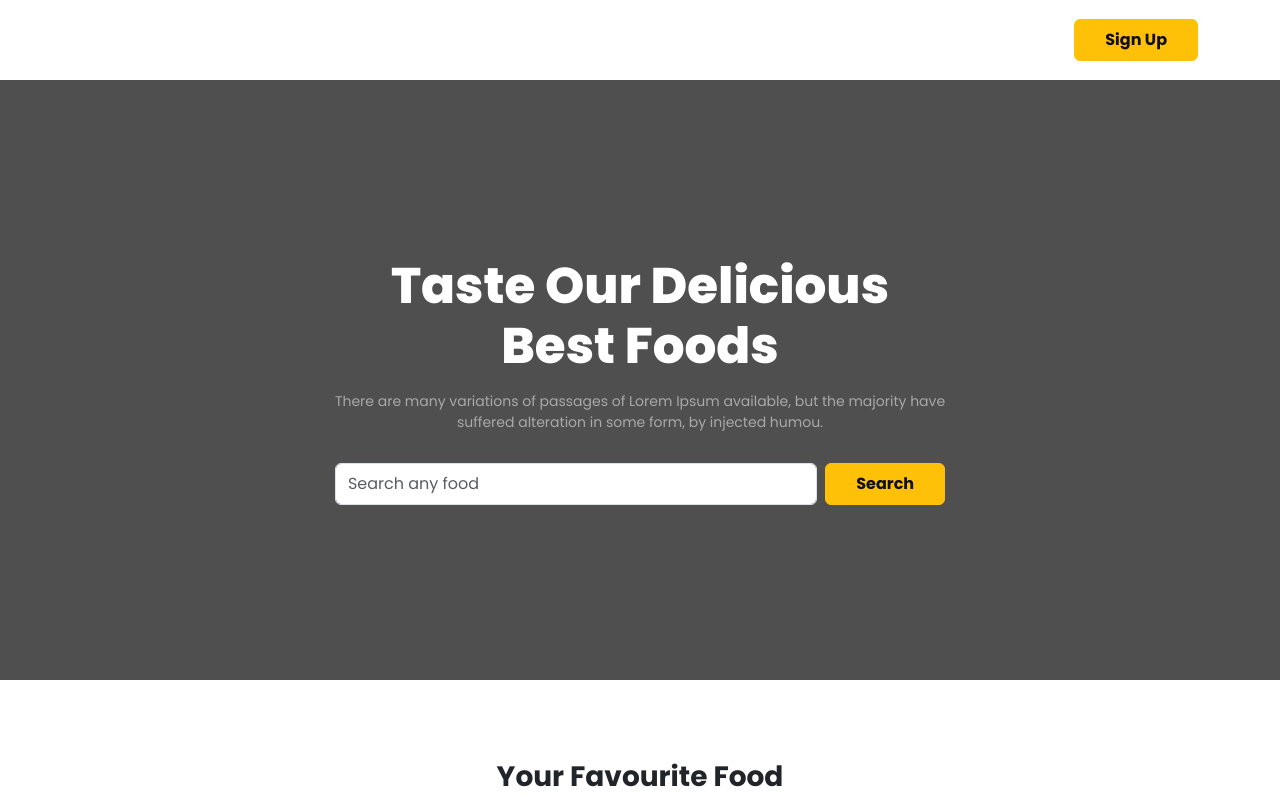
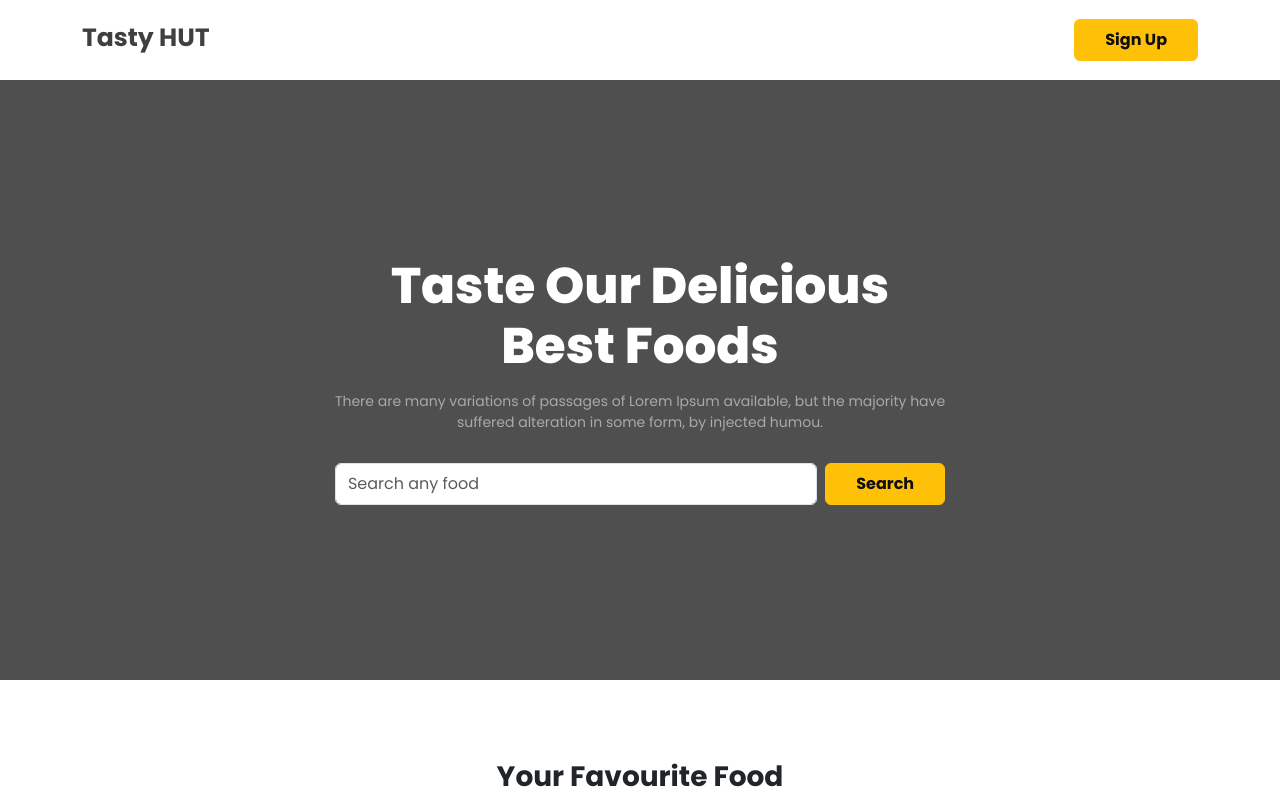
Before and after one commit to aiwasim/meal-db-api-project, a plain HTML site: page index.html in a window 1280 px wide. Shown: the top 800 px of the page. Drawn offline with nearby package versions, Linux system fonts and the light colour scheme; the site is published under a folder, as on GitHub Pages, so addresses that start at the root find nothing; no server answers.

Commit message:
logo link correction

```diff
--- a/index.html
+++ b/index.html
@@ -15,7 +15,7 @@
     <header>
         <nav class="navbar container">
             <div class="container-fluid">
-                <img src="/img/Tasty_HUT.png" alt="">
+                <img src="img/Tasty_HUT.png" alt="">
                 <button class="custom-btn btn btn-warning" type="submit">Sign Up</button>
             </div>
         </nav>
```
